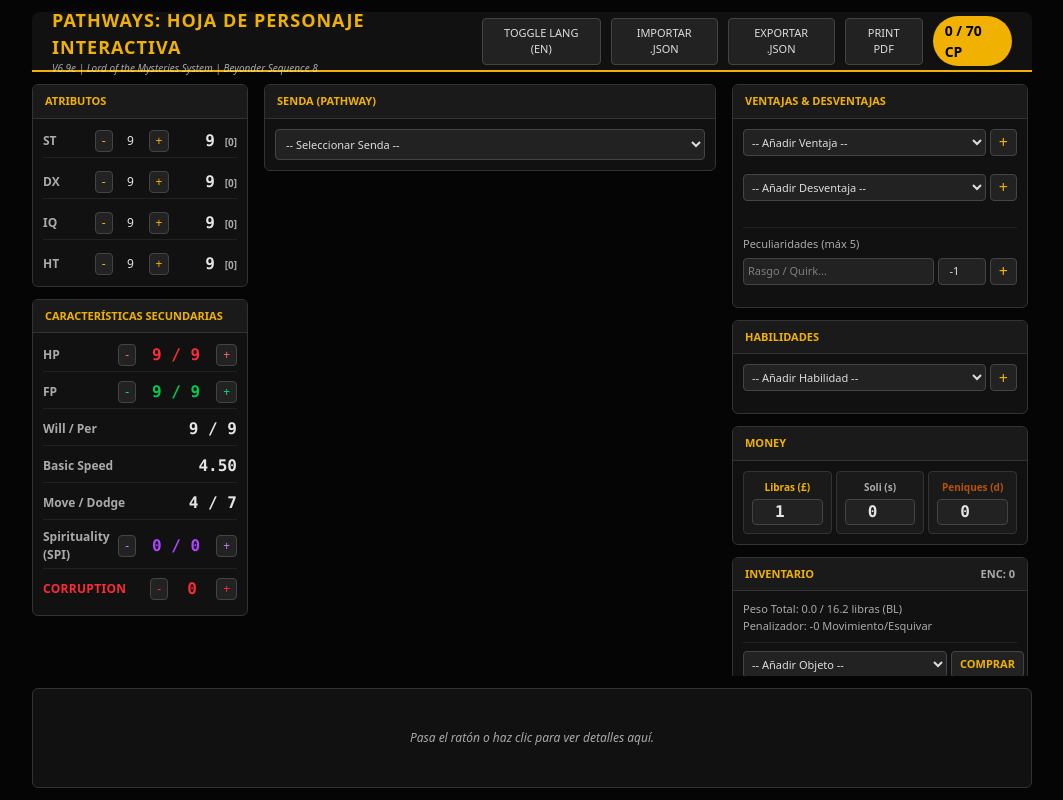
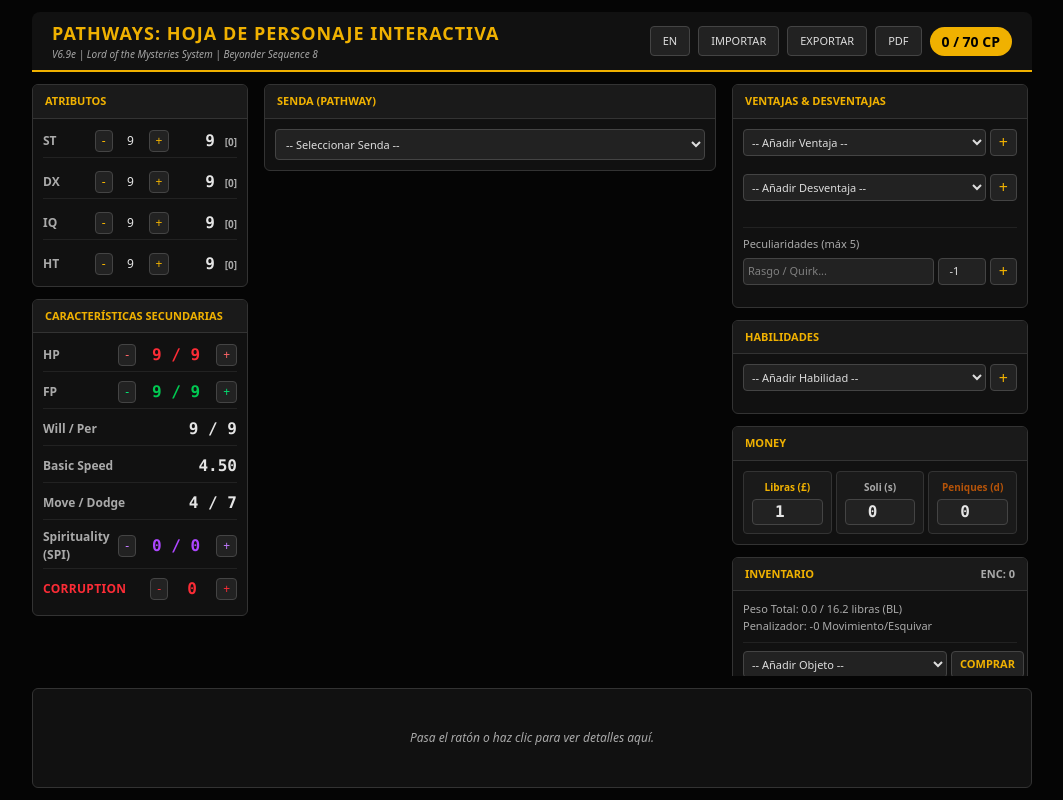
Before and after one commit to remereck/Test_Gurps, a React (Vite) app: page / in a window 1280 px wide. Shown: the whole page, without its empty margins (108-1171 px from the left). Built offline with nearby package versions, Linux system fonts and the light colour scheme.

Commit message:
Update TopNav.tsx

```diff
--- a/src/components/TopNav.tsx
+++ b/src/components/TopNav.tsx
@@ -57,40 +57,40 @@ export default function TopNav() {
   };
 
   return (
-    <header className="h-[60px] bg-[#111] border-b-2 border-yellow-500 flex items-center justify-between px-5 rounded-t-lg shrink-0">
+    <header className="flex flex-col md:flex-row md:h-[60px] bg-[#111] border-b-2 border-yellow-500 items-start md:items-center justify-between p-3 md:px-5 rounded-t-lg shrink-0 gap-3 md:gap-0">
       <div className="flex flex-col">
-        <h1 className="m-0 text-[18px] text-yellow-500 uppercase tracking-[1px] font-bold">{t.appTitle}</h1>
+        <h1 className="m-0 text-[16px] md:text-[18px] text-yellow-500 uppercase tracking-[1px] font-bold">{t.appTitle}</h1>
         <div className="text-[10px] opacity-70 italic">V6.9e | Lord of the Mysteries System | Beyonder Sequence 8</div>
       </div>
-      <div className="flex items-center gap-2.5">
+      <div className="flex flex-wrap items-center gap-2">
         <button
           onClick={() => setLang(lang === 'en' ? 'es' : 'en')}
-          className="bg-[#222] border border-[#444] text-[#ddd] px-3 py-1.5 text-[11px] cursor-pointer rounded uppercase hover:bg-[#333] transition-colors print:hidden"
+          className="bg-[#222] border border-[#444] text-[#ddd] px-2 md:px-3 py-1.5 text-[10px] md:text-[11px] cursor-pointer rounded uppercase hover:bg-[#333] transition-colors print:hidden"
         >
-          Toggle Lang ({lang === 'en' ? 'ES' : 'EN'})
+          {lang === 'en' ? 'ES' : 'EN'}
         </button>
         <div className="print:hidden">
           <input type="file" accept=".json" className="hidden" ref={fileInputRef} onChange={handleImport} />
           <button
             onClick={() => fileInputRef.current?.click()}
-            className="bg-[#222] border border-[#444] text-[#ddd] px-3 py-1.5 text-[11px] cursor-pointer rounded uppercase hover:bg-[#333] transition-colors"
+            className="bg-[#222] border border-[#444] text-[#ddd] px-2 md:px-3 py-1.5 text-[10px] md:text-[11px] cursor-pointer rounded uppercase hover:bg-[#333] transition-colors"
           >
-            {t.import} .JSON
+            {t.import}
           </button>
         </div>
         <button
           onClick={handleExport}
-          className="bg-[#222] border border-[#444] text-[#ddd] px-3 py-1.5 text-[11px] cursor-pointer rounded uppercase hover:bg-[#333] transition-colors print:hidden"
+          className="bg-[#222] border border-[#444] text-[#ddd] px-2 md:px-3 py-1.5 text-[10px] md:text-[11px] cursor-pointer rounded uppercase hover:bg-[#333] transition-colors print:hidden"
         >
-          {t.export} .JSON
+          {t.export}
         </button>
         <button
           onClick={() => window.print()}
-          className="bg-[#222] border border-[#444] text-[#ddd] px-3 py-1.5 text-[11px] cursor-pointer rounded uppercase hover:bg-[#333] transition-colors print:hidden"
+          className="bg-[#222] border border-[#444] text-[#ddd] px-2 md:px-3 py-1.5 text-[10px] md:text-[11px] cursor-pointer rounded uppercase hover:bg-[#333] transition-colors print:hidden"
         >
-          Print PDF
+          PDF
         </button>
-        <div className="bg-yellow-500 text-black px-3 py-1 rounded-full font-bold text-[14px]">
+        <div className="bg-yellow-500 text-black px-2 md:px-3 py-1 rounded-full font-bold text-[12px] md:text-[14px]">
           {pointsSpent} / {totalBudget} CP
         </div>
       </div>
```
